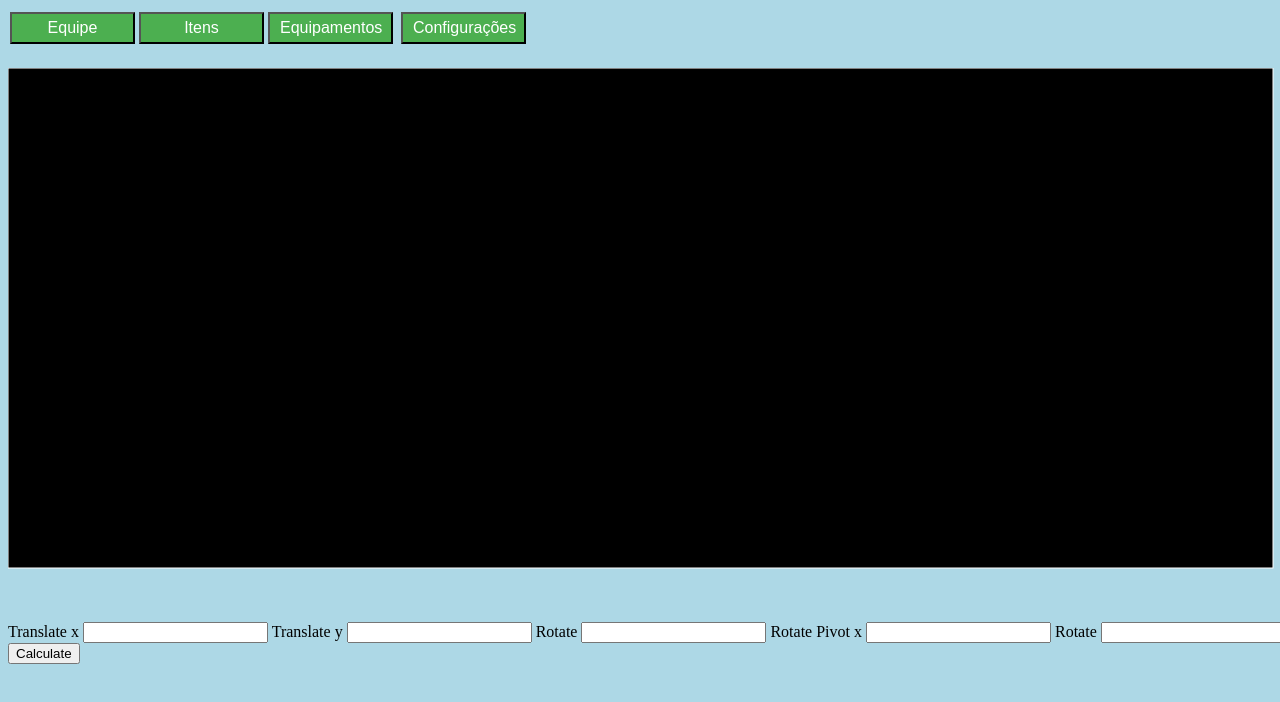
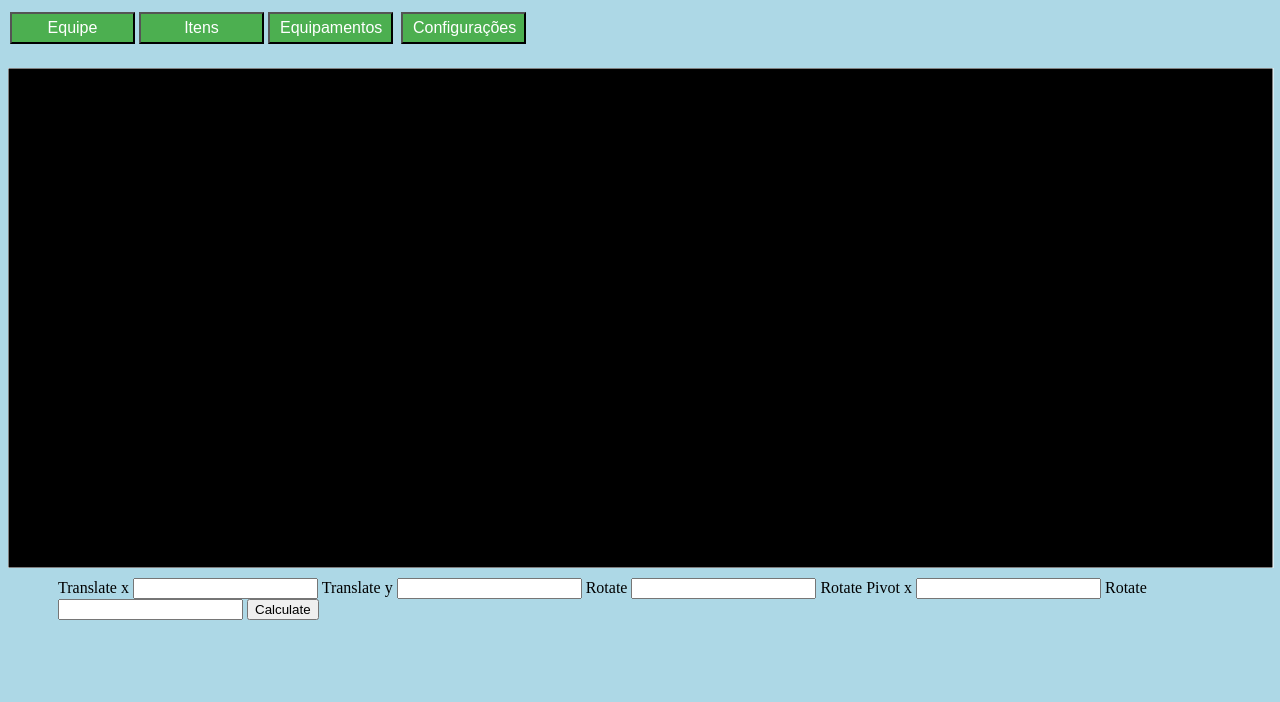
Before and after one commit to sergiodener/JSRPG, a plain HTML site: page index.html in a window 1280 px wide. Drawn offline with Linux system fonts and the light colour scheme.

Commit message:
modified:   css/style.css

```diff
--- a/css/style.css
+++ b/css/style.css
@@ -1,11 +1,23 @@
 body {
 	background-color: lightblue;
-	height:500px;
-	width: 100%
+	height:700px;
+	width: 99%
 }
 
 svg {
 	width: 100%;
+	padding-bottom:0px;
+	padding-top: 0px;
+}
+
+#footer{
+	padding-top: 10px;
+	padding-left: 50px;
+}
+
+#divgame {
+	width: 100%;
+	height:500px;
 	padding-bottom:0px;
 	padding-top: 0px;
 }
@@ -16,7 +28,7 @@ svg {
 }
 
 #game{
-	height:550px;
+	height:100%
 }
 
 .mntxt{ /* Text from menu*/
```
